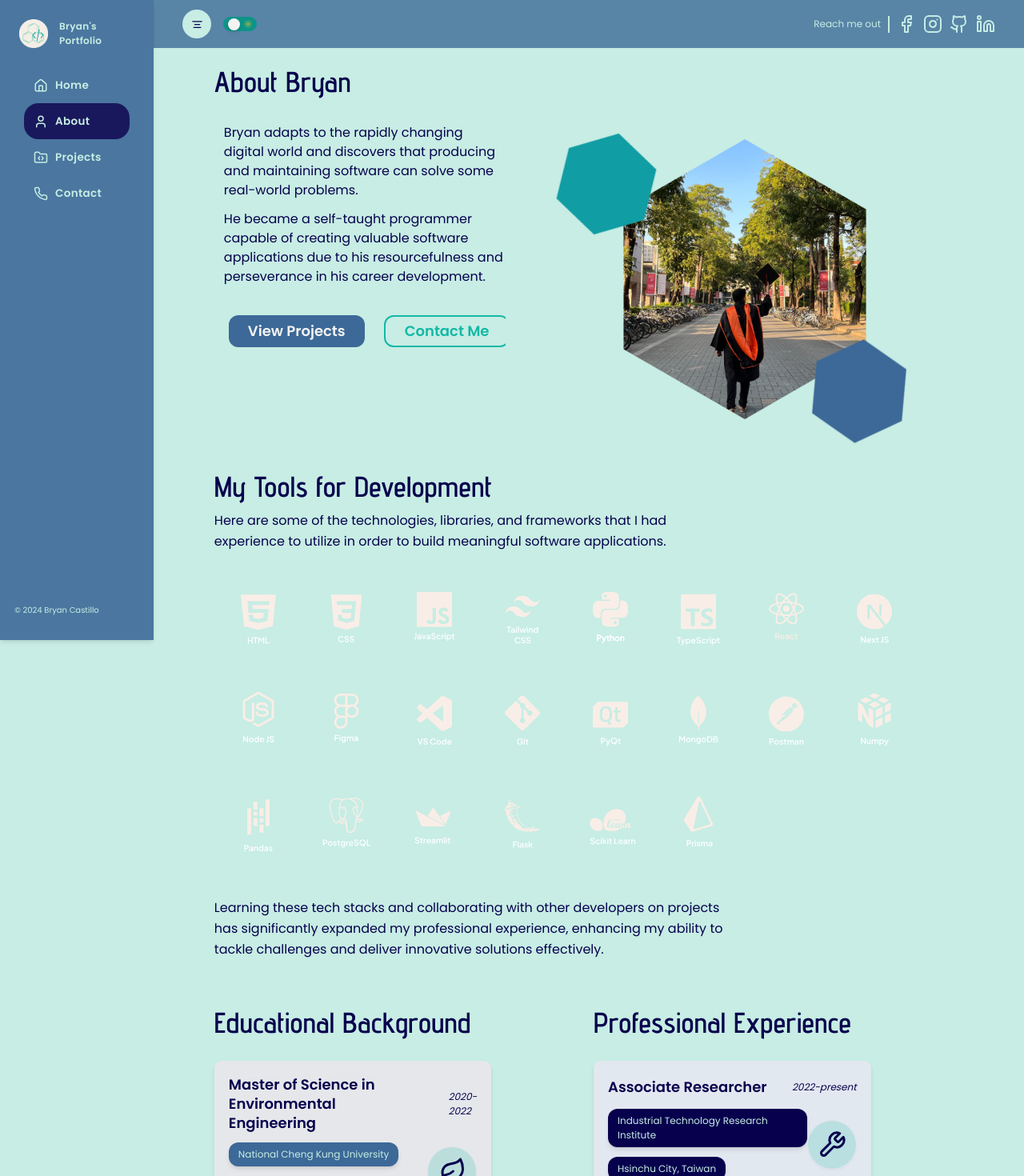
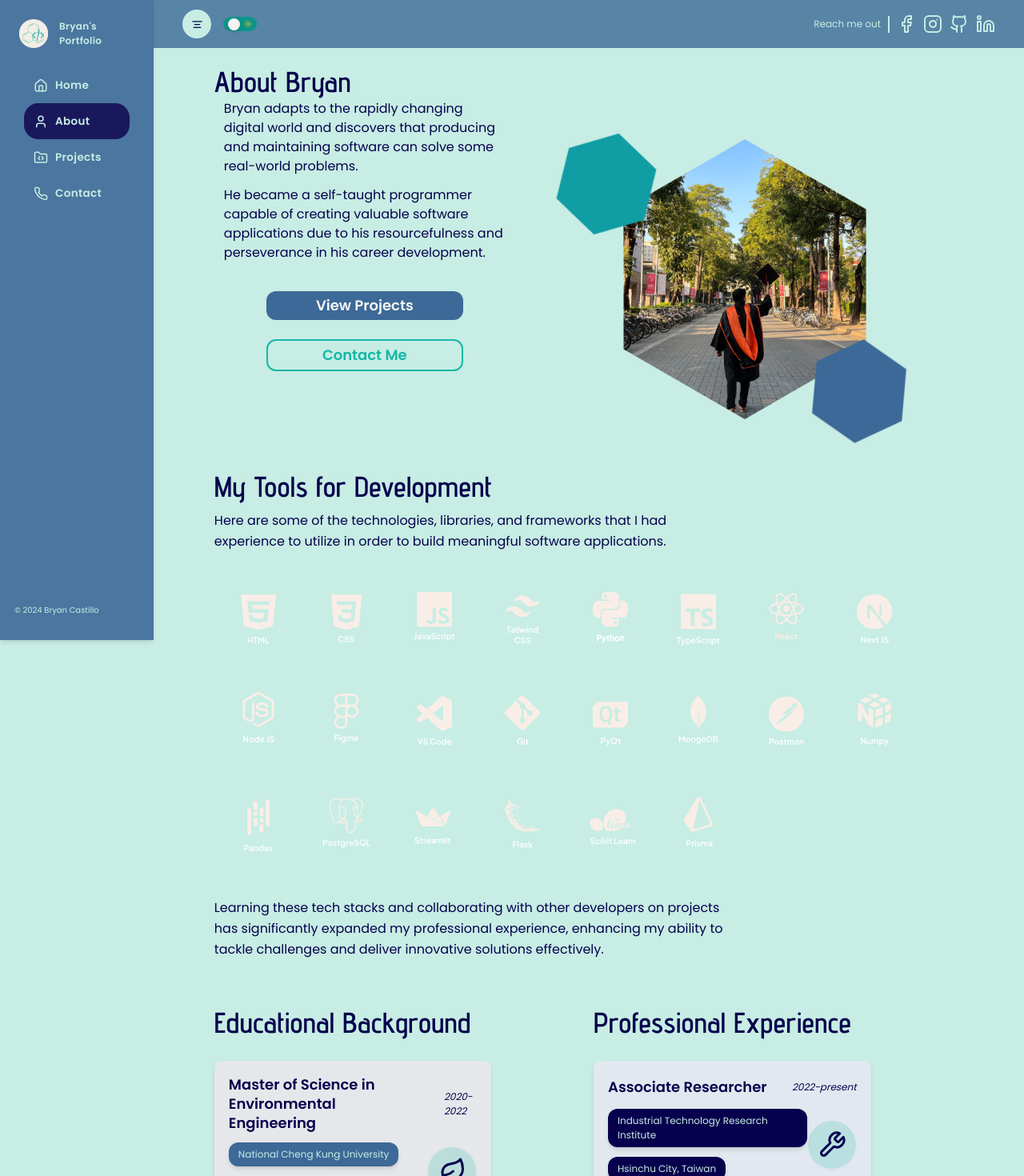
Before and after one commit to bryancastillo10/portfolio, a Next.js app: page /about in a window 1280 px wide. Shown: the top 1470 px of the page at 80% size. Built offline with nearby package versions, Linux system fonts and the light colour scheme; no server answers.

Commit message:
Fix Overflow Styles

```diff
--- a/src/app/(components)/Hero/Timeline.tsx
+++ b/src/app/(components)/Hero/Timeline.tsx
@@ -40,11 +40,11 @@ const Timeline = ({ projects }: TimelineProps) => {
   const lineHeight = useTransform(scaleProgress, [0, 1], ["0%", "100%"]);
 
   return (
-    <section className="relative grid grid-cols-1 xl:grid-cols-2 grid-rows-6 gap-4 w-full">
+    <section className="relative grid grid-cols-1 lg:grid-cols-2 grid-rows-6 gap-4 w-full overflow-x-hidden">
       {/* Vertical Line */}
       <motion.div
         style={{ height: lineHeight, top: 0,}}
-        className={`hidden xl:block absolute left-1/2 transform -translate-x-1/2 h-full w-[3px]
+        className={`hidden lg:block absolute left-1/2 transform -translate-x-1/2 h-full w-[3px]
         ${theme ? "bg-teal-400":"bg-secondary"}
         `} />
 
@@ -91,7 +91,7 @@ const TimelineBlock = ({
       viewport={{once:true, amount:0.8}}
       className={`relative rounded-xl shadow-md p-2 w-full
         ${rowConfig}
-        ${alignment === "left" ? `xl:col-start-1` : `xl:col-start-2`}
+        ${alignment === "left" ? `lg:col-start-1` : `lg:col-start-2`}
         ${theme ? "bg-dark-primary/90":"bg-sky-700/40"}
       `}
     >
@@ -100,8 +100,8 @@ const TimelineBlock = ({
           {/*  Project Info Column */}
           <div className={`${alignment === "left" ? "md:order-2":"order-none"}`}>
             <div className="flex gap-4 items-center mb-4">
-              <div className={`p-3 border rounded-full ${theme ? "bg-teal-500 bg-sky-500/80":"border-secondary bg-sky-500/40"}`}>
-                <Icon size="28" />
+              <div className={`p-2.5 border rounded-full ${theme ? "bg-teal-500 bg-sky-500/80":"border-secondary bg-sky-500/40"}  ${alignment === "right" ? "lg:ml-2.5":"lg:ml-1"}`}>
+                <Icon size="26" />
               </div>
               <h1 className="font-semibold text-3xl  text-center xl:text-left xl:text-4xl tracking-wide">{projectTitle}</h1>
             </div>
--- a/src/app/about/(sections)/AboutInfo.tsx
+++ b/src/app/about/(sections)/AboutInfo.tsx
@@ -5,6 +5,7 @@ import Button from "@/app/(reusables)/Button";
 import Hexagon from "@/app/(reusables)/Hexagon";
 import RevealText from "@/app/(reusables)/RevealText";
 import { useRouter } from "next/navigation";
+import { useAppSelector } from "@/app/redux";
 import {motion, useAnimate } from "framer-motion";
 
 type AnimateFunction = ReturnType<typeof useAnimate>[1];
@@ -15,6 +16,7 @@ interface AnimateHexagonProps {
 }
 const AboutInfo = () => {
   const router = useRouter();
+  const isSidebarCollapse = useAppSelector((state)=> state.global.isSidebarCollapse);
 
   const [scope1, animate1] = useAnimate();
   const [scope2, animate2] = useAnimate();
@@ -77,9 +79,9 @@ const AboutInfo = () => {
                 of creating valuable software applications due to his resourcefulness and perseverance in his
                 career development.</p></RevealText>
           <RevealText withSlider isLeft={false}>
-            <div className="py-10 flex flex-col md:flex-row gap-4">
-                <Button type="button" action={()=> router.push("/projects")} variant="primary">View Projects</Button>
-                <Button type="button" action={()=>router.push("/contact")} variant="secondary">Contact Me</Button>
+            <div className={`py-10 flex ${isSidebarCollapse ? "flex-col md:flex-row" :"md:flex-col"} gap-4`}>
+                <Button type="button" width="w-[70%] mx-auto" action={()=> router.push("/projects")} variant="primary">View Projects</Button>
+                <Button type="button" width="w-[70%] mx-auto" action={()=>router.push("/contact")} variant="secondary">Contact Me</Button>
             </div>
           </RevealText>
         </article>
@@ -88,7 +90,7 @@ const AboutInfo = () => {
             <motion.div
               ref={scope1}
               initial={{ scale: 0, rotate: 0 }}
-              className="absolute z-10 top-[5%] left-[-12%] md:top-[-15%] lg:top-[-5%] lg:left-[-5%] xl:top-[5%] xl:left-[5%]">
+              className="absolute z-10 top-[5%] left-[-7%] md:top-[-15%] lg:top-[-5%] lg:left-[-5%] xl:top-[5%] xl:left-[5%]">
               <Hexagon fillColor="#119DA4" width="150" height="130" />
             </motion.div>
             <motion.div
@@ -107,7 +109,7 @@ const AboutInfo = () => {
             <motion.div
               ref={scope2}
               initial={{ scale: 0, rotate: 0 }}
-              className="absolute bottom-0 right-[-12%] md:bottom-[-15%] lg:bottom-[-5%] lg:right-[-5%] xl:right-[10%] xl:bottom-0">
+              className="absolute bottom-0 right-[-8%] md:bottom-[-15%] lg:bottom-[-5%] lg:right-[-5%] xl:right-[10%] xl:bottom-0">
             <Hexagon fillColor="#3C6997" width="150" height="130" />
             </motion.div>
         </div>
--- a/src/app/about/(sections)/Education.tsx
+++ b/src/app/about/(sections)/Education.tsx
@@ -30,7 +30,7 @@ const Education = ({data}: EducationProps) => {
                         <section className="p-6">
                             <div className="flex flex-col xl:flex-row gap-y-2 xl:justify-between gap-x-10 items-center">
                                 <h1 className="text-2xl text-center xl:text-left font-semibold">{educ.degree} in {educ.field}</h1>
-                                <p className="my-2 italic">{educ.dateRange}</p>
+                                <p className="my-2 italic mr-2">{educ.dateRange}</p>
                             </div>
                             <div className="flex flex-col-reverse xl:flex-row xl:justify-between items-center">
                                 <div className="my-4 flex flex-col items-center xl:items-start space-y-4 md:space-y-4">
```
